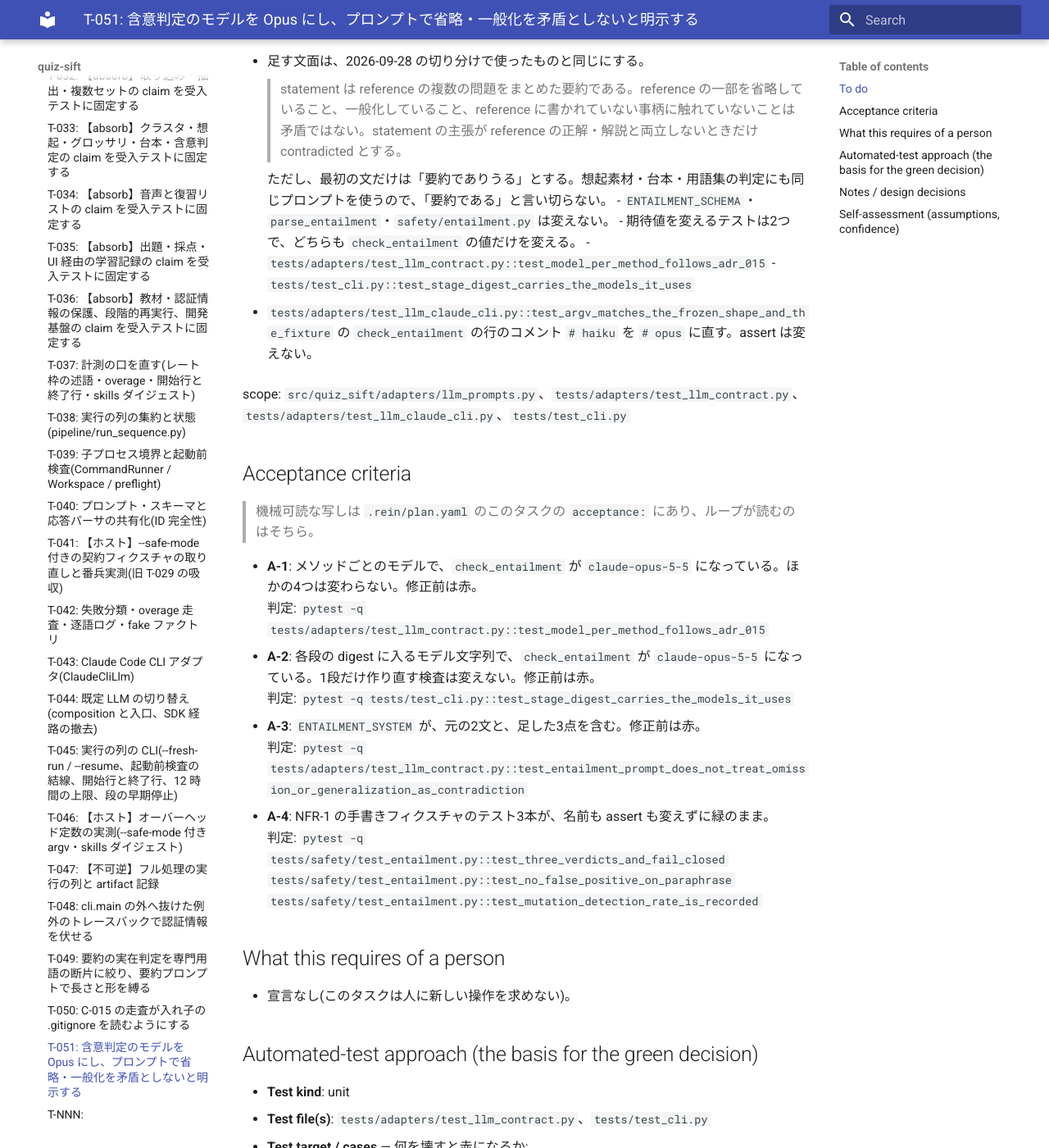
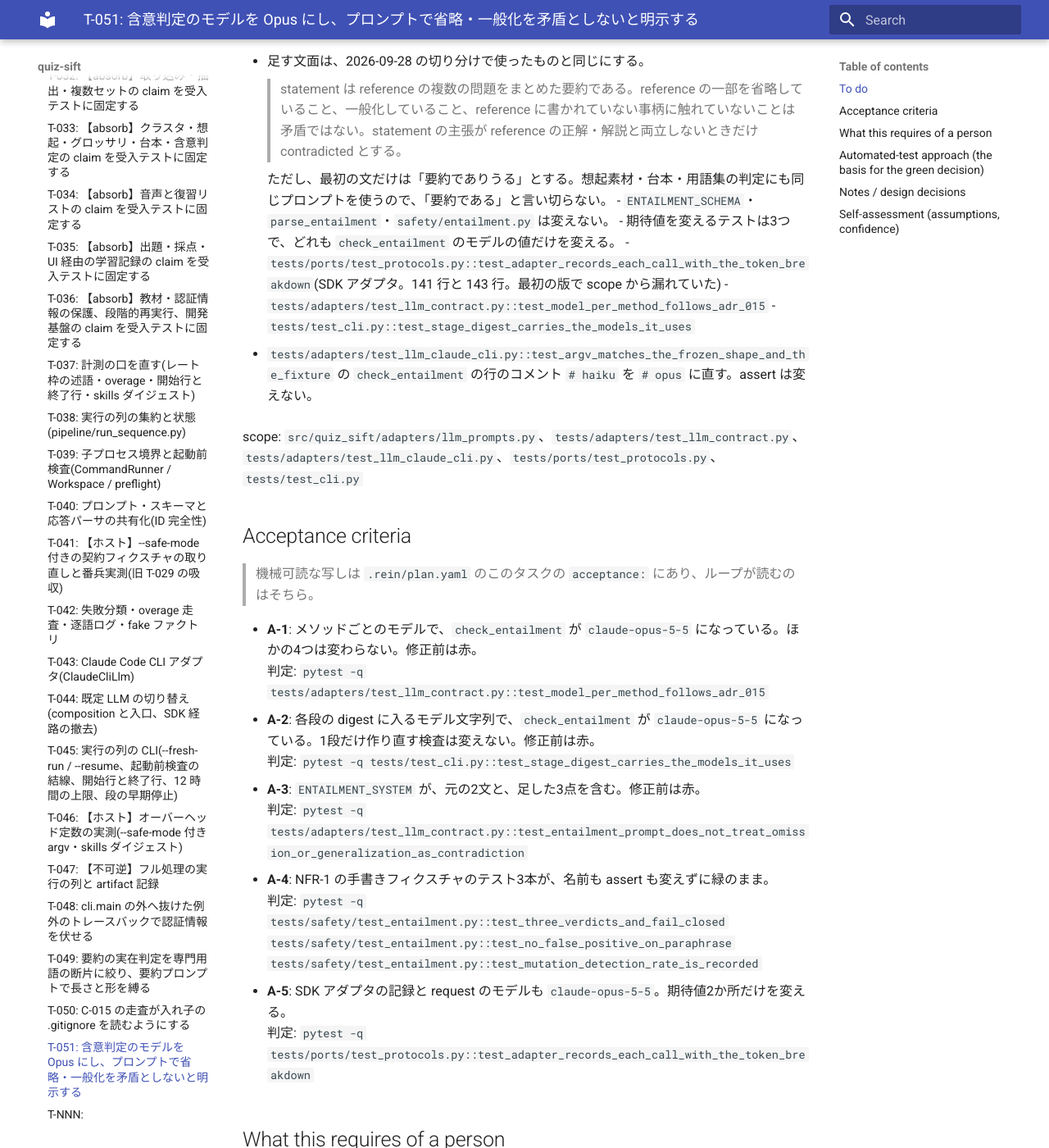
Before and after one commit to komoroko/quiz-sift, an MkDocs documentation site: the page built from docs/tasks/T-051.md, in a window 1280 px wide and 1400 px high, scrolled down 730 px. Shown: the whole window at 82% size. Built offline with MkDocs 1.6.1 and Material for MkDocs 9.7.7, drawn with Linux system fonts in a browser that asks for light colours.

Commit message:
T-051: scope に tests/ports/test_protocols.py を足す(SDK アダプタの期待値)

```diff
--- a/docs/tasks/T-051.md
+++ b/docs/tasks/T-051.md
@@ -22,13 +22,14 @@
 
     ただし、最初の文だけは「要約でありうる」とする。想起素材・台本・用語集の判定にも同じプロンプトを使うので、「要約である」と言い切らない。
 - `ENTAILMENT_SCHEMA`・`parse_entailment`・`safety/entailment.py` は変えない。
-- 期待値を変えるテストは2つで、どちらも `check_entailment` の値だけを変える。
+- 期待値を変えるテストは3つで、どれも `check_entailment` のモデルの値だけを変える。
+  - `tests/ports/test_protocols.py::test_adapter_records_each_call_with_the_token_breakdown`(SDK アダプタ。141 行と 143 行。最初の版で scope から漏れていた)
   - `tests/adapters/test_llm_contract.py::test_model_per_method_follows_adr_015`
   - `tests/test_cli.py::test_stage_digest_carries_the_models_it_uses`
 
 - `tests/adapters/test_llm_claude_cli.py::test_argv_matches_the_frozen_shape_and_the_fixture` の `check_entailment` の行のコメント `# haiku` を `# opus` に直す。assert は変えない。
 
-scope: `src/quiz_sift/adapters/llm_prompts.py`、`tests/adapters/test_llm_contract.py`、`tests/adapters/test_llm_claude_cli.py`、`tests/test_cli.py`
+scope: `src/quiz_sift/adapters/llm_prompts.py`、`tests/adapters/test_llm_contract.py`、`tests/adapters/test_llm_claude_cli.py`、`tests/ports/test_protocols.py`、`tests/test_cli.py`
 
 ## Acceptance criteria
 
@@ -42,6 +43,9 @@ scope: `src/quiz_sift/adapters/llm_prompts.py`、`tests/adapters/test_llm_contra
   判定: `pytest -q tests/adapters/test_llm_contract.py::test_entailment_prompt_does_not_treat_omission_or_generalization_as_contradiction`
 - **A-4**: NFR-1 の手書きフィクスチャのテスト3本が、名前も assert も変えずに緑のまま。
   判定: `pytest -q tests/safety/test_entailment.py::test_three_verdicts_and_fail_closed tests/safety/test_entailment.py::test_no_false_positive_on_paraphrase tests/safety/test_entailment.py::test_mutation_detection_rate_is_recorded`
+
+- **A-5**: SDK アダプタの記録と request のモデルも `claude-opus-5-5`。期待値2か所だけを変える。
+  判定: `pytest -q tests/ports/test_protocols.py::test_adapter_records_each_call_with_the_token_breakdown`
 
 ## What this requires of a person
 
```
Also changed, not shown: 3 other files.
